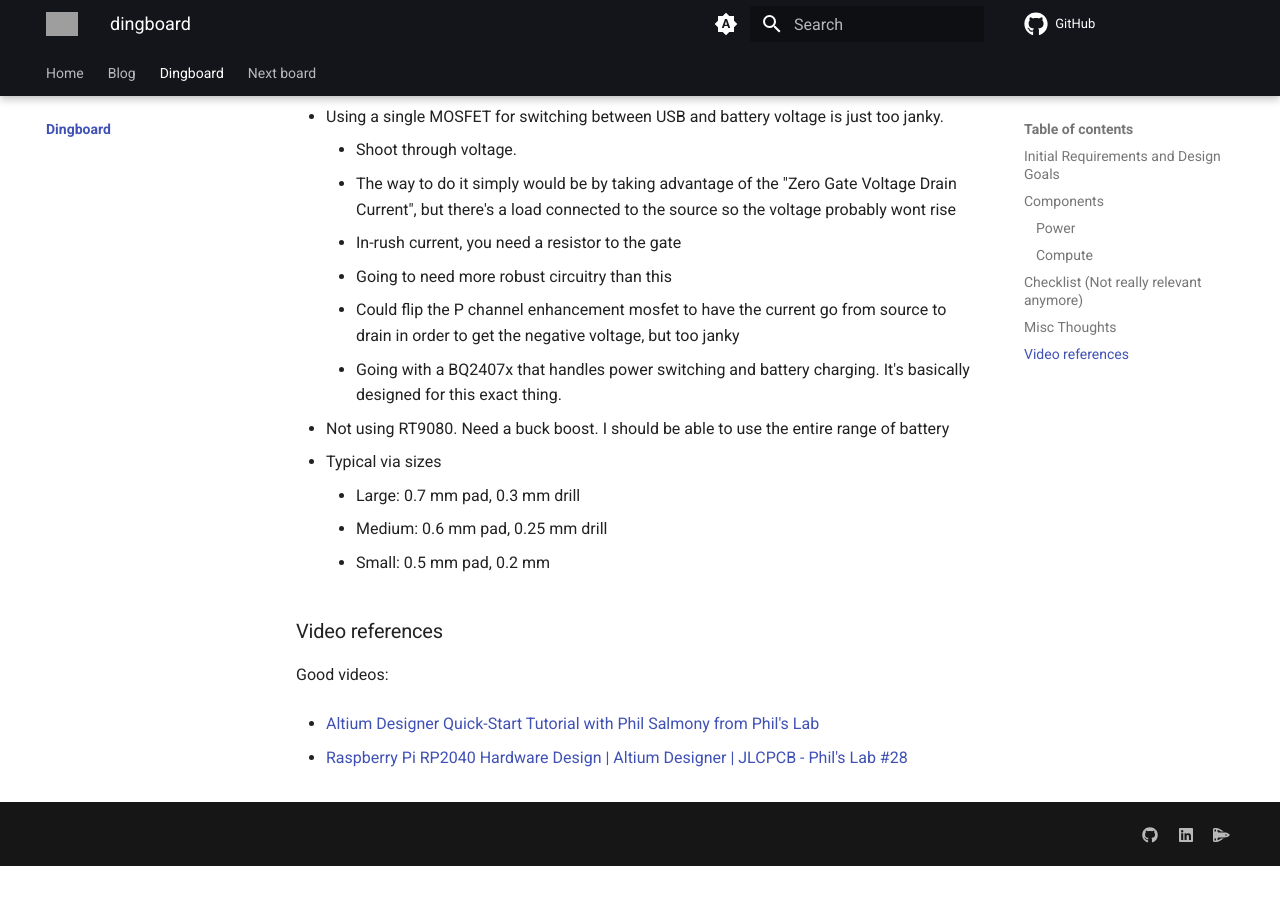
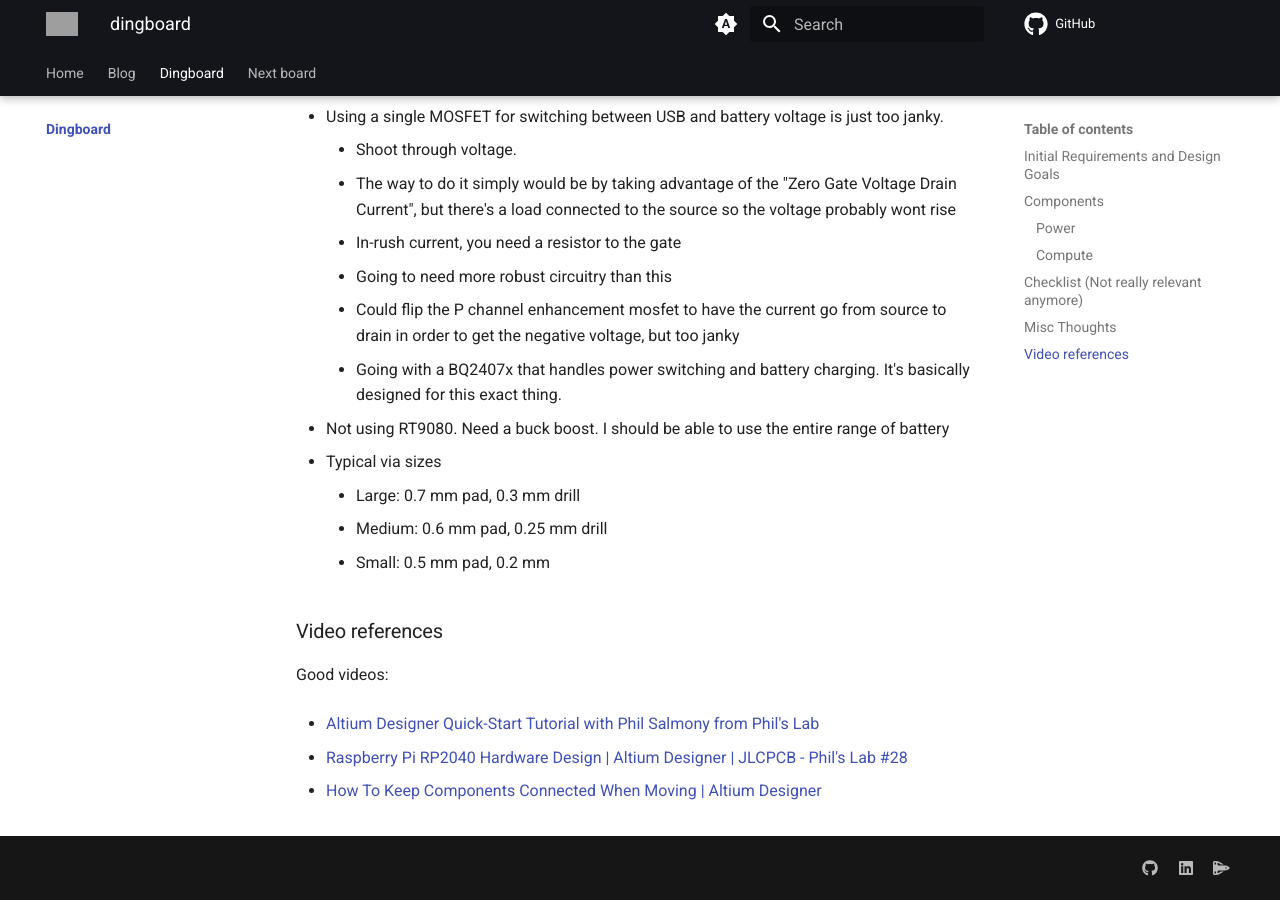
Before and after one commit to sonicavionics/sonicavionics.com, an MkDocs documentation site: the page built from docs/dingboard/index.md, in a window 1280 px wide and 900 px high, scrolled down 1848 px. Built offline with MkDocs 1.6.1 and Material for MkDocs 9.7.7, drawn with Linux system fonts in a browser that asks for light colours; comment, search, counter and statistics services are not loaded; before the commit the page ends 2714 px from its top, so only the background shows below that; grey boxes are pictures that could not be loaded.

Commit message:
add youtube link

```diff
--- a/docs/dingboard/index.md
+++ b/docs/dingboard/index.md
@@ -86,3 +86,5 @@
 - [Altium Designer Quick-Start Tutorial with Phil Salmony from Phil's Lab](https://www.youtube.com/watch?v=YTGzncKU5RY)
 
 - [Raspberry Pi RP2040 Hardware Design | Altium Designer | JLCPCB - Phil's Lab #28](https://www.youtube.com/watch?v=X00Cm5LMNQk)
+
+- [How To Keep Components Connected When Moving | Altium Designer](https://www.youtube.com/watch?v=wfML_NWr2sI)
```
